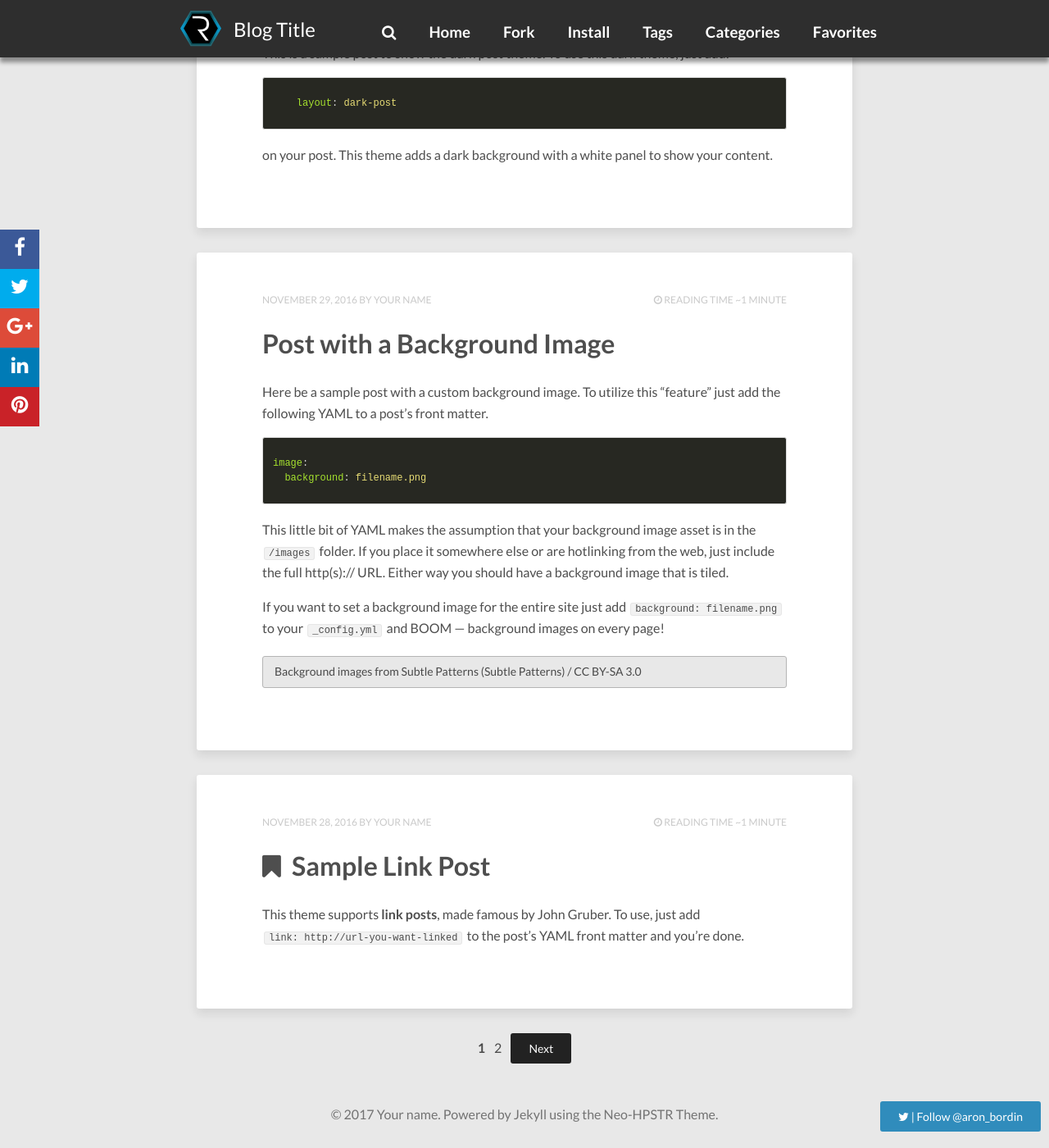
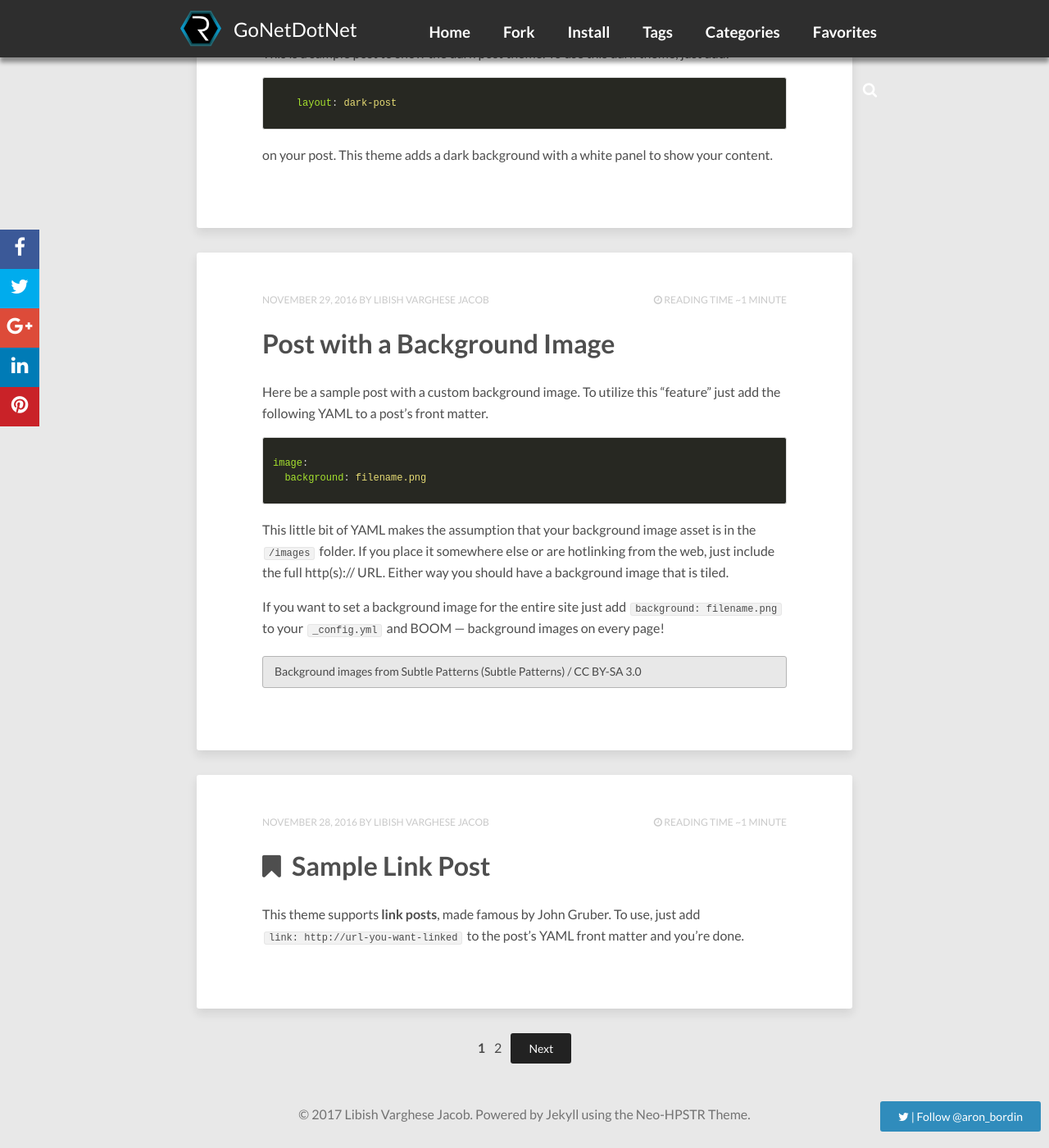
Before and after one commit to libish-jacob/Blog, a Jekyll site: the page built from index.html, in a window 1280 px wide and 1400 px high, scrolled down 5427 px. Shown: the whole window at 82% size. Built offline with Jekyll 4.4.1, drawn with Linux system fonts in a browser that asks for light colours; nearby versions of some CDN libraries; the list of posts is cut into pages by our own code; comment, search, counter and statistics services are not loaded; some of the changed text lies outside the part shown.

Commit message:
Update _config.yml

```diff
--- a/_config.yml
+++ b/_config.yml
@@ -1,5 +1,5 @@
-title:            Blog Title
-description:      Describe your website here.
+title:            GoNetDotNet
+description:      Technology Information Sharing Worldwide.
 
 # put your disqus here
 disqus_shortname:
@@ -39,7 +39,7 @@
 
 # Owner/author information
 owner:
-  name:           Your name
+  name:           Libish Varghese Jacob
   site:           http://aronbordin.com
   avatar:         images/avatar.jpg
   bio:            "Your bio goes here. It shouldn't be super long but a good two sentences or two should suffice."
```
